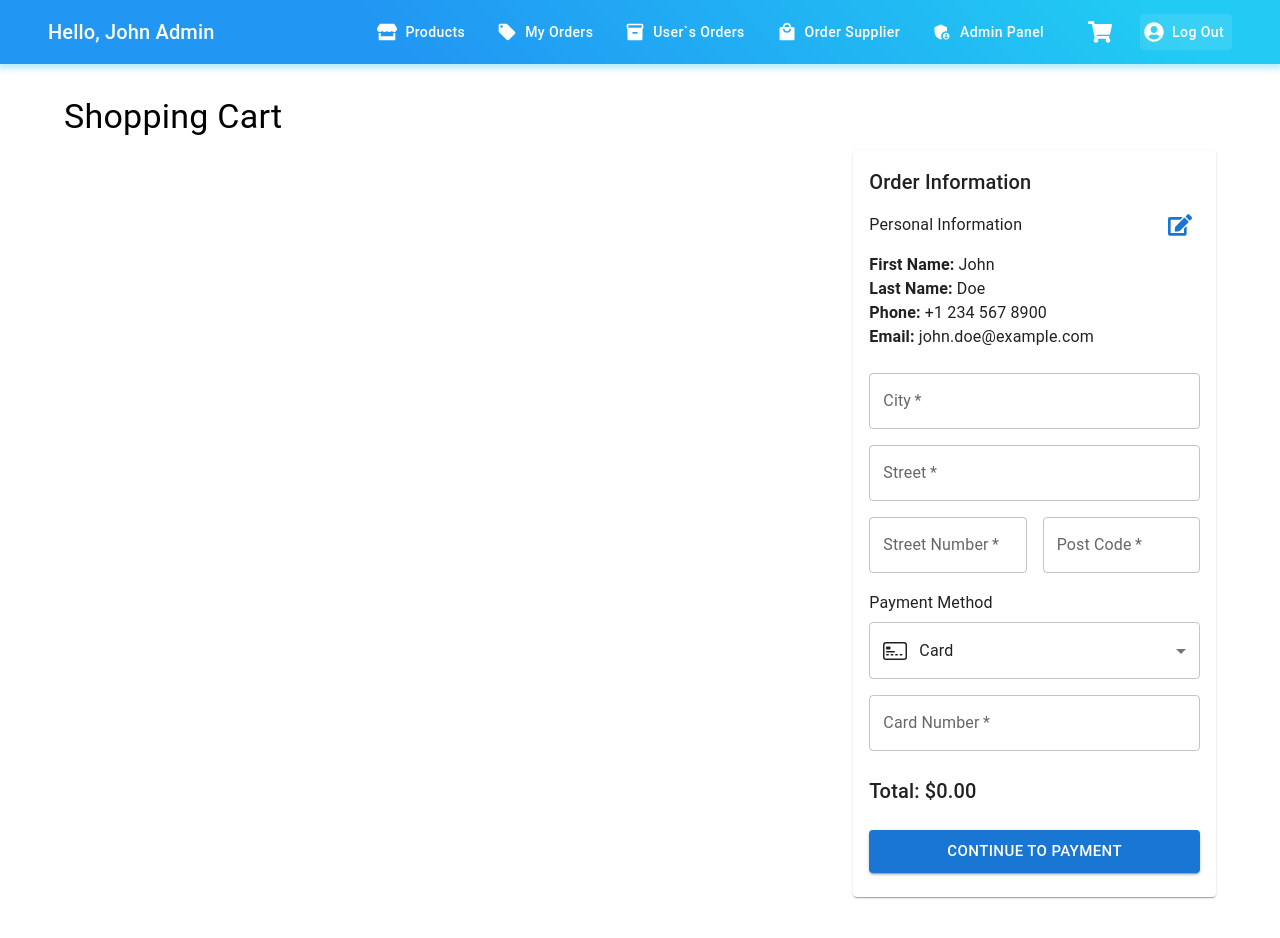
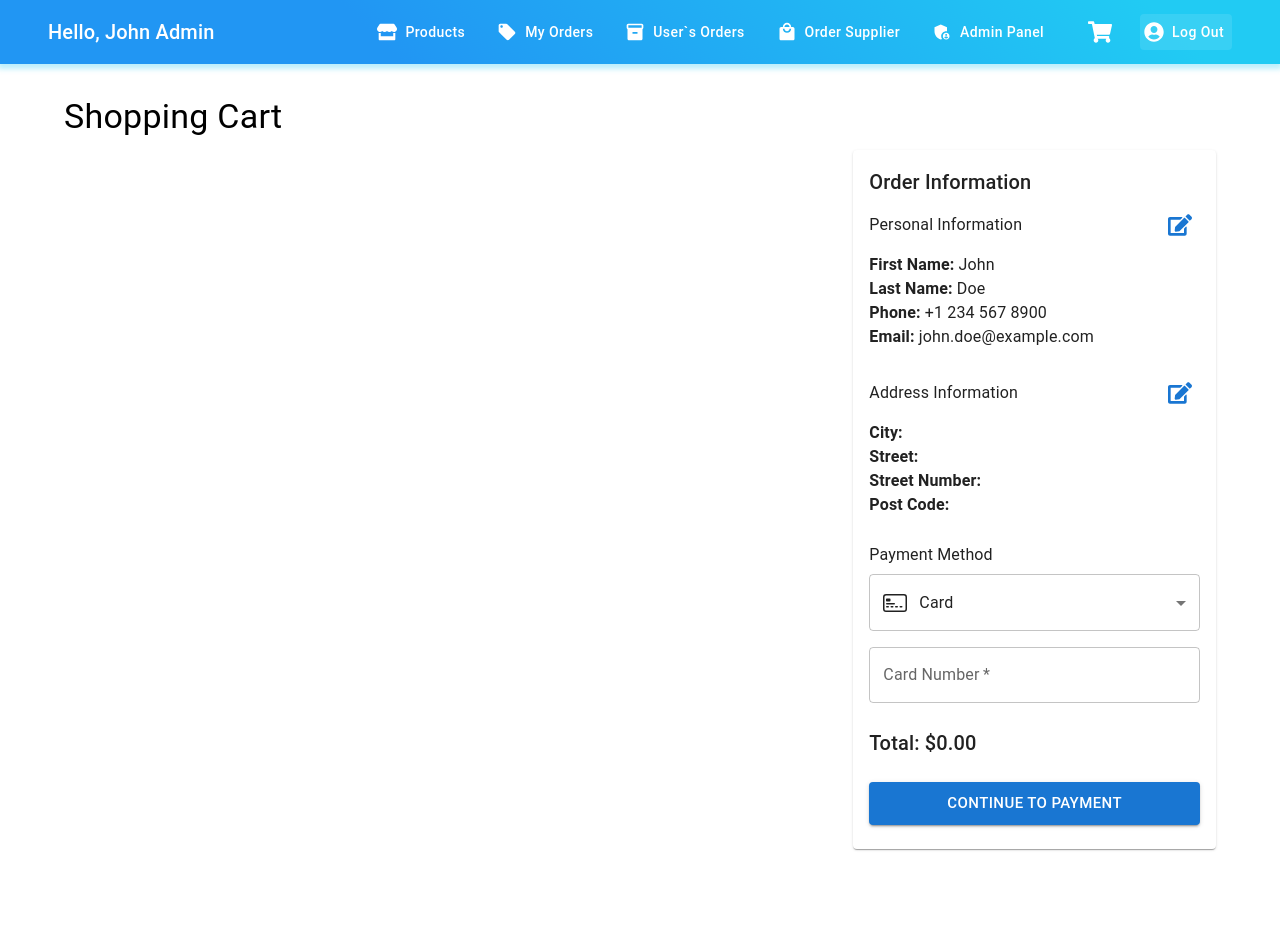
Before and after one commit to aaarono/SupermarketWebApp, a React (Create React App) app in the folder react-frontend/: page /user/cart in a window 1280 px wide. Shown: the top 938 px of the page. After the commit the page ends 897 px from the top, so only its background shows below. Built offline with nearby package versions, Linux system fonts and the light colour scheme.

Commit message:
react | cart done

```diff
--- a/react-frontend/src/components/Cart.js
+++ b/react-frontend/src/components/Cart.js
@@ -60,7 +60,9 @@ const InfoItem = styled(Box)({
 
 const Cart = () => {
   const [loading, setLoading] = useState(false);
-  const [openDialog, setOpenDialog] = useState(false)
+  const [openDialog, setOpenDialog] = useState(false);
+  const [openAddressDialog, setOpenAddressDialog] = useState(false);
+  const [errors, setErrors] = useState({});
   const [formData, setFormData] = useState({
     firstName: 'John',
     lastName: 'Doe',
@@ -95,6 +97,54 @@ const Cart = () => {
 
     // Отправляем событие после обновления корзины
     window.dispatchEvent(new Event('cartUpdated'));
+  };
+
+  const validatePersonalInfo = () => {
+    const newErrors = {};
+    if (!/^[A-Za-z]{2,}$/.test(formData.firstName)) {
+      newErrors.firstName = 'Enter valid first name';
+    }
+    if (!/^[A-Za-z]{2,}$/.test(formData.lastName)) {
+      newErrors.lastName = 'Enter valid last name';
+    }
+    if (!/^\+?[1-9]\d{1,14}$/.test(formData.phone)) {
+      newErrors.phone = 'Enter valid phone number';
+    }
+    if (!/^[^\s@]+@[^\s@]+\.[^\s@]+$/.test(formData.email)) {
+      newErrors.email = 'Enter valid email';
+    }
+    setErrors(newErrors);
+    return Object.keys(newErrors).length === 0;
+  };
+
+  const validateAddress = () => {
+    const newErrors = {};
+    if (!/^[A-Za-z\s]{2,}$/.test(formData.city)) {
+      newErrors.city = 'Enter valid city name';
+    }
+    if (!/^[A-Za-z\s]{2,}$/.test(formData.street)) {
+      newErrors.street = 'Enter valid street name';
+    }
+    if (!/^[A-Za-z0-9\s]{1,}$/.test(formData.streetNumber)) {
+      newErrors.streetNumber = 'Enter valid street number';
+    }
+    if (!/^[A-Za-z0-9\s]{4,}$/.test(formData.postCode)) {
+      newErrors.postCode = 'Enter valid post code';
+    }
+    setErrors(newErrors);
+    return Object.keys(newErrors).length === 0;
+  };
+
+  const handleSavePersonalInfo = () => {
+    if (validatePersonalInfo()) {
+      setOpenDialog(false);
+    }
+  };
+
+  const handleSaveAddress = () => {
+    if (validateAddress()) {
+      setOpenAddressDialog(false);
+    }
   };
 
   const handleRemoveProduct = (id) => {
@@ -236,7 +286,7 @@ const Cart = () => {
                   <Typography variant="subtitle1">Personal Information</Typography>
                   <IconButton
                     color="primary"
-                    onClick={handleOpenDialog}
+                    onClick={() => setOpenDialog(true)}
                     sx={{
                       '&:hover': {
                         backgroundColor: 'rgba(25, 118, 210, 0.04)',
@@ -255,47 +305,31 @@ const Cart = () => {
                 <Typography><strong>Email:</strong> {formData.email}</Typography>
               </Box>
 
+              <Box sx={{ mb: 3 }}>
+                <InfoItem>
+                  <Typography variant="subtitle1">Address Information</Typography>
+                  <IconButton
+                    color="primary"
+                    onClick={() => setOpenAddressDialog(true)}
+                    sx={{
+                      '&:hover': {
+                        backgroundColor: 'rgba(25, 118, 210, 0.04)',
+                        transform: 'scale(1.1)',
+                        transition: 'all 0.2s'
+                      }
+                    }}
+                    aria-label="Edit address information"
+                  >
+                    <FaEdit />
+                  </IconButton>
+                </InfoItem>
+                <Typography><strong>City:</strong> {formData.city}</Typography>
+                <Typography><strong>Street:</strong> {formData.street}</Typography>
+                <Typography><strong>Street Number:</strong> {formData.streetNumber}</Typography>
+                <Typography><strong>Post Code:</strong> {formData.postCode}</Typography>
+              </Box>
+
               <Grid container spacing={2}>
-                <Grid item xs={12}>
-                  <TextField
-                    label="City"
-                    name="city"
-                    value={formData.city}
-                    onChange={handleInputChange}
-                    fullWidth
-                    required
-                  />
-                </Grid>
-                <Grid item xs={12}>
-                  <TextField
-                    label="Street"
-                    name="street"
-                    value={formData.street}
-                    onChange={handleInputChange}
-                    fullWidth
-                    required
-                  />
-                </Grid>
-                <Grid item xs={6}>
-                  <TextField
-                    label="Street Number"
-                    name="streetNumber"
-                    value={formData.streetNumber}
-                    onChange={handleInputChange}
-                    fullWidth
-                    required
-                  />
-                </Grid>
-                <Grid item xs={6}>
-                  <TextField
-                    label="Post Code"
-                    name="postCode"
-                    value={formData.postCode}
-                    onChange={handleInputChange}
-                    fullWidth
-                    required
-                  />
-                </Grid>
                 <Grid item xs={12}>
                   <FormControl component="fieldset" fullWidth>
                     <Typography variant="subtitle1" gutterBottom>Payment Method</Typography>
@@ -334,6 +368,8 @@ const Cart = () => {
                       onChange={handleInputChange}
                       fullWidth
                       required
+                      error={!!errors.cardNumber}
+                      helperText={errors.cardNumber}
                     />
                   </Grid>
                 )}
@@ -347,6 +383,8 @@ const Cart = () => {
                       onChange={handleInputChange}
                       fullWidth
                       required
+                      error={!!errors.cashCount}
+                      helperText={errors.cashCount}
                     />
                     {formData.cashCount && (
                       <Typography variant="body1" sx={{ mt: 1 }}>
@@ -364,6 +402,8 @@ const Cart = () => {
                       onChange={handleInputChange}
                       fullWidth
                       required
+                      error={!!errors.bankAccountNumber}
+                      helperText={errors.bankAccountNumber}
                     />
                   </Grid>
                 )}
@@ -390,9 +430,8 @@ const Cart = () => {
               </Box>
             </CardContent>
           </StyledCard>
-        </Grid>
-      </Grid>
-      <Dialog open={openDialog} onClose={handleCloseDialog}>
+
+          <Dialog open={openDialog} onClose={() => setOpenDialog(false)}>
             <DialogTitle>Edit Personal Information</DialogTitle>
             <DialogContent>
               <Grid container spacing={2} sx={{ mt: 1 }}>
@@ -403,6 +442,8 @@ const Cart = () => {
                     value={formData.firstName}
                     onChange={handleInputChange}
                     fullWidth
+                    error={!!errors.firstName}
+                    helperText={errors.firstName}
                   />
                 </Grid>
                 <Grid item xs={12}>
@@ -412,6 +453,8 @@ const Cart = () => {
                     value={formData.lastName}
                     onChange={handleInputChange}
                     fullWidth
+                    error={!!errors.lastName}
+                    helperText={errors.lastName}
                   />
                 </Grid>
                 <Grid item xs={12}>
@@ -421,6 +464,8 @@ const Cart = () => {
                     value={formData.phone}
                     onChange={handleInputChange}
                     fullWidth
+                    error={!!errors.phone}
+                    helperText={errors.phone}
                   />
                 </Grid>
                 <Grid item xs={12}>
@@ -431,17 +476,79 @@ const Cart = () => {
                     value={formData.email}
                     onChange={handleInputChange}
                     fullWidth
+                    error={!!errors.email}
+                    helperText={errors.email}
                   />
                 </Grid>
               </Grid>
             </DialogContent>
             <DialogActions>
-          <Button onClick={handleCloseDialog}>Cancel</Button>
-          <Button onClick={handleCloseDialog} variant="contained" color="primary">
+              <Button onClick={() => setOpenDialog(false)}>Cancel</Button>
+              <Button onClick={handleSavePersonalInfo} variant="contained" color="primary">
                 Save Changes
               </Button>
             </DialogActions>
           </Dialog>
+
+          <Dialog open={openAddressDialog} onClose={() => setOpenAddressDialog(false)}>
+            <DialogTitle>Edit Address Information</DialogTitle>
+            <DialogContent>
+              <Grid container spacing={2} sx={{ mt: 1 }}>
+                <Grid item xs={12}>
+                  <TextField
+                    label="City"
+                    name="city"
+                    value={formData.city}
+                    onChange={handleInputChange}
+                    fullWidth
+                    error={!!errors.city}
+                    helperText={errors.city}
+                  />
+                </Grid>
+                <Grid item xs={12}>
+                  <TextField
+                    label="Street"
+                    name="street"
+                    value={formData.street}
+                    onChange={handleInputChange}
+                    fullWidth
+                    error={!!errors.street}
+                    helperText={errors.street}
+                  />
+                </Grid>
+                <Grid item xs={12}>
+                  <TextField
+                    label="Street Number"
+                    name="streetNumber"
+                    value={formData.streetNumber}
+                    onChange={handleInputChange}
+                    fullWidth
+                    error={!!errors.streetNumber}
+                    helperText={errors.streetNumber}
+                  />
+                </Grid>
+                <Grid item xs={12}>
+                  <TextField
+                    label="Post Code"
+                    name="postCode"
+                    value={formData.postCode}
+                    onChange={handleInputChange}
+                    fullWidth
+                    error={!!errors.postCode}
+                    helperText={errors.postCode}
+                  />
+                </Grid>
+              </Grid>
+            </DialogContent>
+            <DialogActions>
+              <Button onClick={() => setOpenAddressDialog(false)}>Cancel</Button>
+              <Button onClick={handleSaveAddress} variant="contained" color="primary">
+                Save Changes
+              </Button>
+            </DialogActions>
+          </Dialog>
+          </Grid>
+        </Grid>
     </Container>
   );
 };
```
Lines whose indentation alone changed are shown as unchanged.
